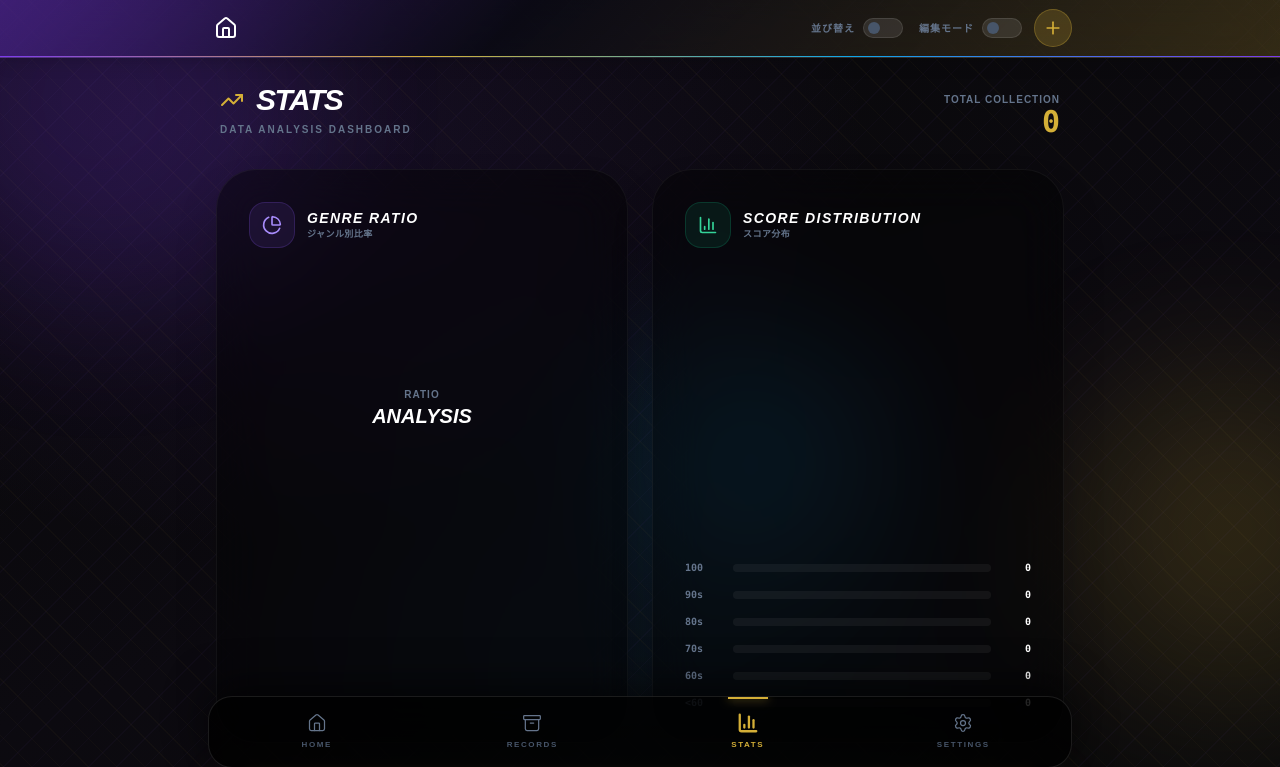
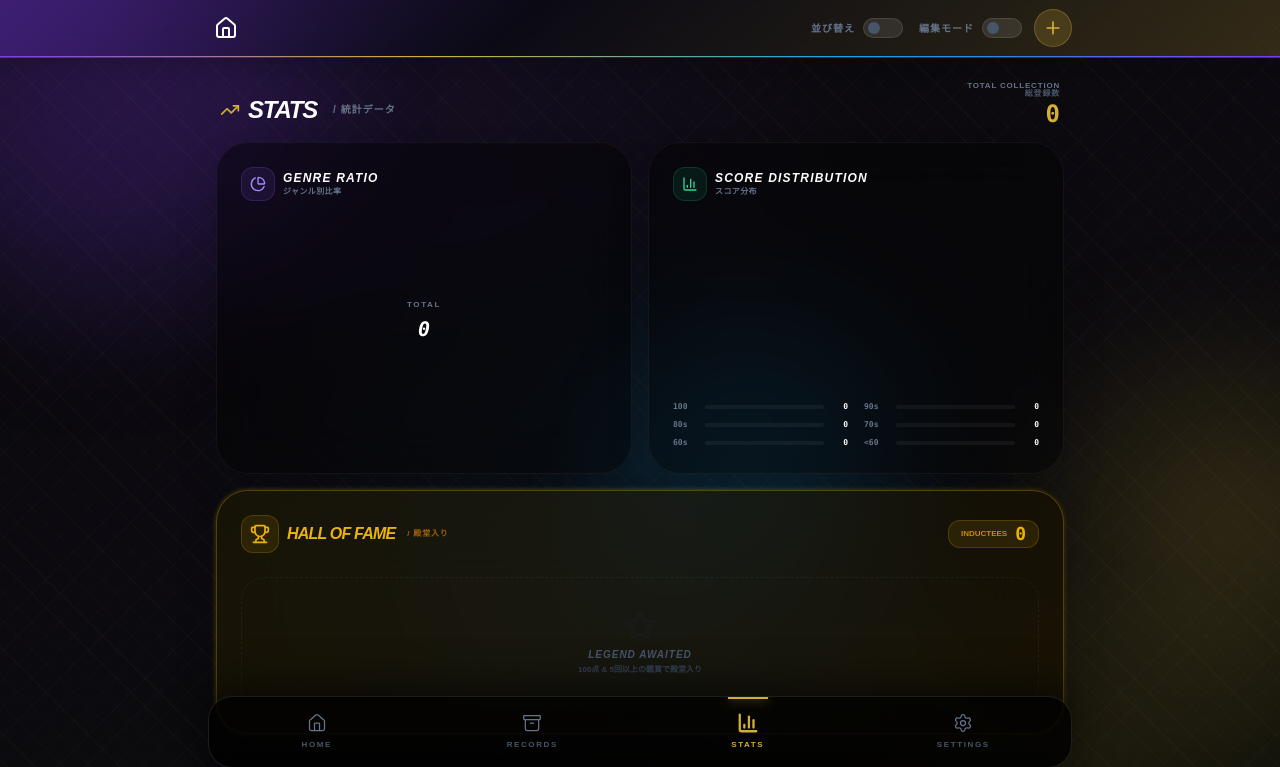
Before and after one commit to junkyardstrike/My-Ranking, a React (Vite) app: page /stats in a window 1280 px wide. Shown: the top 767 px of the page. Built offline with nearby package versions, Linux system fonts and the light colour scheme; a web font is replaced by a local one.

Commit message:
Refine: STATS dashboard improvements with bilingual labels, genre units, and image overlays

```diff
--- a/src/views/StatsView.jsx
+++ b/src/views/StatsView.jsx
@@ -2,7 +2,7 @@ import { useMemo } from 'react';
 import { useStore } from '../store/useStore';
 import {
   PieChart, Pie, Cell, ResponsiveContainer, Tooltip as RechartsTooltip,
-  BarChart, Bar, XAxis, YAxis, CartesianGrid, Legend
+  BarChart, Bar, XAxis, YAxis, CartesianGrid
 } from 'recharts';
 import {
   PieChart as PieIcon,
@@ -13,7 +13,8 @@ import {
   TrendingUp,
   Hash,
   Eye,
-  Target
+  Target,
+  LayoutGrid
 } from 'lucide-react';
 
 const GENRE_LABELS = {
@@ -26,14 +27,24 @@ const GENRE_LABELS = {
   other: 'その他'
 };
 
+const GENRE_UNITS = {
+  manga: '冊',
+  anime: '作品',
+  movie: '作品',
+  drama: '作品',
+  game: '作品',
+  music: '曲',
+  other: '作品'
+};
+
 const GENRE_COLORS = {
-  anime: '#7c3aed', // Violet
-  manga: '#ec4899', // Pink
-  movie: '#ef4444', // Red
-  drama: '#f59e0b', // Amber
-  game: '#0ea5e9',  // Sky
-  music: '#10b981', // Emerald
-  other: '#64748b'  // Slate
+  anime: '#7c3aed',
+  manga: '#ec4899',
+  movie: '#ef4444',
+  drama: '#f59e0b',
+  game: '#0ea5e9',
+  music: '#10b981',
+  other: '#64748b'
 };
 
 export default function StatsView() {
@@ -41,25 +52,32 @@ export default function StatsView() {
   const rankings = useStore(state => state.rankings);
   const unrankedItems = useStore(state => state.unrankedItems);
 
-  // Memoized statistical calculations
   const stats = useMemo(() => {
     const allItems = getAllItems();
-    const rankedItems = allItems.filter(item => item.isSelected && item.title);
 
     // 1. Genre Distribution
     const genreCounts = {};
+    const genreImages = {};
+
     allItems.forEach(item => {
       const g = item.genre || 'other';
       genreCounts[g] = (genreCounts[g] || 0) + 1;
+
+      if (item.imageBase64) {
+        if (!genreImages[g]) genreImages[g] = [];
+        genreImages[g].push(item.imageBase64);
+      }
     });
 
     const genreData = Object.entries(genreCounts).map(([genre, count]) => ({
+      id: genre,
       name: GENRE_LABELS[genre] || genre,
       value: count,
-      color: GENRE_COLORS[genre] || GENRE_COLORS.other
+      color: GENRE_COLORS[genre] || GENRE_COLORS.other,
+      unit: GENRE_UNITS[genre] || '作品'
     })).sort((a, b) => b.value - a.value);
 
-    // 2. Score Distribution (Histogram)
+    // 2. Score Distribution
     const scoreBins = [
       { range: '100', min: 100, max: 100, count: 0 },
       { range: '90s', min: 90, max: 99, count: 0 },
@@ -76,8 +94,12 @@ export default function StatsView() {
       }
     });
 
-    // 3. Hall of Fame (Rating 100 & Views >= 5)
-    const hallOfFame = allItems.filter(item => item.rating === 100 && (item.views || 0) >= 5);
+    // 3. Hall of Fame (Robust check)
+    const hallOfFame = allItems.filter(item => {
+      const r = Number(item.rating);
+      const v = Number(item.views || 0);
+      return r === 100 && v >= 5;
+    });
 
     // 4. Genre Average Scores
     const genreScores = {};
@@ -85,18 +107,25 @@ export default function StatsView() {
       if (item.rating > 0) {
         const g = item.genre || 'other';
         if (!genreScores[g]) genreScores[g] = { total: 0, count: 0 };
-        genreScores[g].total += item.rating;
+        genreScores[g].total += Number(item.rating);
         genreScores[g].count += 1;
       }
     });
 
     const genreAverages = Object.entries(genreScores)
-      .map(([genre, data]) => ({
+      .map(([genre, data]) => {
+        const imgs = genreImages[genre] || [];
+        const randomImg = imgs.length > 0 ? imgs[Math.floor(Math.random() * imgs.length)] : null;
+
+        return {
+          id: genre,
           name: GENRE_LABELS[genre] || genre,
           avg: Math.round((data.total / data.count) * 10) / 10,
           count: data.count,
-        color: GENRE_COLORS[genre] || GENRE_COLORS.other
-      }))
+          color: GENRE_COLORS[genre] || GENRE_COLORS.other,
+          bgImage: randomImg
+        };
+      })
       .sort((a, b) => b.avg - a.avg);
 
     return {
@@ -109,99 +138,99 @@ export default function StatsView() {
   }, [rankings, unrankedItems, getAllItems]);
 
   return (
-    <div className="animate-in fade-in duration-700 space-y-8 pb-12">
+    <div className="animate-in fade-in duration-700 space-y-4 pb-12">
       {/* Header */}
-      <div className="flex items-end justify-between px-1">
+      <div className="flex items-end justify-between px-1 mb-2">
         <div>
-          <h1 className="text-3xl font-black text-white tracking-tighter uppercase italic flex items-center gap-3">
-            <TrendingUp className="text-accent" />
-            Stats
+          <h1 className="text-2xl font-black text-white tracking-tighter uppercase italic flex items-center gap-2">
+            <TrendingUp className="text-accent" size={20} />
+            Stats <span className="text-[10px] text-slate-500 not-italic ml-2 tracking-widest font-bold">/ 統計データ</span>
           </h1>
-          <p className="text-[10px] text-slate-500 font-bold uppercase tracking-[0.2em] mt-1">Data Analysis Dashboard</p>
         </div>
         <div className="text-right">
-          <p className="text-[10px] font-black text-slate-500 uppercase tracking-widest">Total Collection</p>
-          <p className="text-3xl font-black text-accent font-mono leading-none">{stats.totalCount}</p>
+          <p className="text-[8px] font-black text-slate-500 uppercase tracking-widest leading-none mb-1">Total Collection <br/><span className="text-slate-600">総登録数</span></p>
+          <p className="text-2xl font-black text-accent font-mono leading-none">{stats.totalCount}</p>
         </div>
       </div>
 
-      <div className="grid grid-cols-1 md:grid-cols-2 gap-6">
+      <div className="grid grid-cols-1 md:grid-cols-2 gap-4">
         {/* 1. Genre Ratio Chart */}
-        <section className="bg-black/40 backdrop-blur-xl border border-white/5 rounded-[40px] p-8 shadow-2xl relative overflow-hidden group">
-          <div className="flex items-center gap-3 mb-8">
-            <div className="p-3 bg-violet-500/10 rounded-2xl border border-violet-500/20">
-              <PieIcon className="w-5 h-5 text-violet-400" />
+        <section className="bg-black/40 backdrop-blur-xl border border-white/5 rounded-[32px] p-6 shadow-2xl relative overflow-hidden group">
+          <div className="flex items-center justify-between mb-6">
+            <div className="flex items-center gap-2">
+              <div className="p-2 bg-violet-500/10 rounded-xl border border-violet-500/20">
+                <PieIcon className="w-4 h-4 text-violet-400" />
               </div>
               <div>
-              <h2 className="text-sm font-black text-white uppercase tracking-widest italic">Genre Ratio</h2>
-              <p className="text-[9px] text-slate-500 font-bold uppercase tracking-wider">ジャンル別比率</p>
+                <h2 className="text-xs font-black text-white uppercase tracking-widest italic">Genre Ratio</h2>
+                <p className="text-[8px] text-slate-500 font-bold uppercase tracking-wider">ジャンル別比率</p>
+              </div>
             </div>
           </div>
 
-          <div className="h-64 relative">
+          <div className="h-48 relative">
             <ResponsiveContainer width="100%" height="100%">
               <PieChart>
                 <Pie
                   data={stats.genreData}
                   cx="50%"
                   cy="50%"
-                  innerRadius={60}
-                  outerRadius={80}
-                  paddingAngle={5}
+                  innerRadius={50}
+                  outerRadius={65}
+                  paddingAngle={4}
                   dataKey="value"
+                  stroke="none"
                 >
                   {stats.genreData.map((entry, index) => (
-                    <Cell key={`cell-${index}`} fill={entry.color} />
+                    <Cell key={`cell-${index}`} fill={entry.color} className="drop-shadow-[0_0_8px_rgba(0,0,0,0.5)]" />
                   ))}
                 </Pie>
                 <RechartsTooltip
-                  contentStyle={{ backgroundColor: 'rgba(0,0,0,0.8)', border: '1px solid rgba(255,255,255,0.1)', borderRadius: '12px' }}
+                  contentStyle={{ backgroundColor: 'rgba(0,0,0,0.9)', border: '1px solid rgba(255,255,255,0.1)', borderRadius: '12px' }}
                   itemStyle={{ color: '#fff', fontSize: '10px', fontWeight: 'bold' }}
                 />
               </PieChart>
             </ResponsiveContainer>
             <div className="absolute inset-0 flex flex-col items-center justify-center pointer-events-none">
-              <span className="text-[10px] font-black text-slate-500 uppercase tracking-widest">Ratio</span>
-              <span className="text-xl font-black text-white italic">ANALYSIS</span>
+              <span className="text-[8px] font-black text-slate-500 uppercase tracking-[0.2em] mb-1">Total</span>
+              <span className="text-xl font-black text-white italic font-mono">{stats.totalCount}</span>
             </div>
           </div>
 
-          <div className="grid grid-cols-2 gap-4 mt-6">
+          <div className="grid grid-cols-2 gap-2 mt-4">
             {stats.genreData.map((genre) => (
-              <div key={genre.name} className="flex items-center justify-between p-3 bg-white/5 rounded-2xl border border-white/5">
-                <div className="flex items-center gap-2">
-                  <div className="w-2 h-2 rounded-full" style={{ backgroundColor: genre.color }} />
-                  <span className="text-[10px] font-bold text-slate-300 uppercase tracking-wider">{genre.name}</span>
+              <div key={genre.name} className="flex items-center justify-between p-2 bg-white/5 rounded-xl border border-white/5">
+                <div className="flex items-center gap-1.5 min-w-0">
+                  <div className="w-1.5 h-1.5 rounded-full flex-shrink-0" style={{ backgroundColor: genre.color }} />
+                  <span className="text-[9px] font-bold text-slate-300 uppercase tracking-wider truncate">{genre.name}</span>
                 </div>
-                <div className="text-right">
-                   <span className="text-xs font-black text-white font-mono">{genre.value}</span>
-                   <span className="text-[8px] font-bold text-slate-500 ml-1">({Math.round((genre.value / stats.totalCount) * 100)}%)</span>
+                <div className="text-right flex-shrink-0">
+                   <span className="text-[10px] font-black text-white font-mono">{genre.value}<span className="text-[8px] text-slate-500 ml-0.5">{genre.unit}</span></span>
                 </div>
               </div>
             ))}
           </div>
         </section>
 
-        {/* 2. Score Distribution Histogram */}
-        <section className="bg-black/40 backdrop-blur-xl border border-white/5 rounded-[40px] p-8 shadow-2xl">
-          <div className="flex items-center gap-3 mb-8">
-            <div className="p-3 bg-emerald-500/10 rounded-2xl border border-emerald-500/20">
-              <BarChart3 className="w-5 h-5 text-emerald-400" />
+        {/* 2. Score Distribution */}
+        <section className="bg-black/40 backdrop-blur-xl border border-white/5 rounded-[32px] p-6 shadow-2xl">
+          <div className="flex items-center gap-2 mb-6">
+            <div className="p-2 bg-emerald-500/10 rounded-xl border border-emerald-500/20">
+              <BarChart3 className="w-4 h-4 text-emerald-400" />
             </div>
             <div>
-              <h2 className="text-sm font-black text-white uppercase tracking-widest italic">Score Distribution</h2>
-              <p className="text-[9px] text-slate-500 font-bold uppercase tracking-wider">スコア分布</p>
+              <h2 className="text-xs font-black text-white uppercase tracking-widest italic">Score Distribution</h2>
+              <p className="text-[8px] text-slate-500 font-bold uppercase tracking-wider">スコア分布</p>
             </div>
           </div>
 
-          <div className="h-64">
+          <div className="h-40 mb-4">
             <ResponsiveContainer width="100%" height="100%">
               <BarChart data={stats.scoreBins}>
-                <CartesianGrid strokeDasharray="3 3" stroke="rgba(255,255,255,0.05)" vertical={false} />
                 <XAxis
                   dataKey="range"
                   stroke="#475569"
-                  fontSize={10}
+                  fontSize={8}
                   fontWeight="bold"
                   axisLine={false}
                   tickLine={false}
@@ -209,83 +238,81 @@ export default function StatsView() {
                 <YAxis hide />
                 <RechartsTooltip
                    cursor={{ fill: 'rgba(255,255,255,0.05)' }}
-                   contentStyle={{ backgroundColor: 'rgba(0,0,0,0.8)', border: '1px solid rgba(255,255,255,0.1)', borderRadius: '12px' }}
+                   contentStyle={{ backgroundColor: 'rgba(0,0,0,0.9)', border: '1px solid rgba(255,255,255,0.1)', borderRadius: '12px' }}
                 />
-                <Bar dataKey="count" fill="#D4AF37" radius={[6, 6, 0, 0]} barSize={30} />
+                <Bar dataKey="count" fill="#D4AF37" radius={[4, 4, 0, 0]} barSize={20} />
               </BarChart>
             </ResponsiveContainer>
           </div>
 
-          <div className="space-y-3 mt-6">
+          <div className="grid grid-cols-2 gap-x-4 gap-y-1.5">
              {stats.scoreBins.map(bin => (
-               <div key={bin.range} className="flex items-center gap-4">
-                  <span className="w-8 text-[10px] font-black text-slate-500 font-mono">{bin.range}</span>
-                  <div className="flex-1 h-2 bg-white/5 rounded-full overflow-hidden">
+               <div key={bin.range} className="flex items-center gap-2">
+                  <span className="w-6 text-[8px] font-black text-slate-500 font-mono">{bin.range}</span>
+                  <div className="flex-1 h-1 bg-white/5 rounded-full overflow-hidden">
                     <div
                       className="h-full bg-accent transition-all duration-1000"
                       style={{ width: `${(bin.count / Math.max(...stats.scoreBins.map(b => b.count), 1)) * 100}%` }}
                     />
                   </div>
-                  <span className="w-6 text-[10px] font-black text-white text-right font-mono">{bin.count}</span>
+                  <span className="w-4 text-[8px] font-black text-white text-right font-mono">{bin.count}</span>
                </div>
              ))}
           </div>
         </section>
 
-        {/* 3. Hall of Fame - Gold Section */}
+        {/* 3. Hall of Fame */}
         <section className="md:col-span-2 relative">
-          <div className="absolute -inset-[1px] bg-gradient-to-r from-yellow-400 via-yellow-200 to-yellow-600 rounded-[44px] blur-[2px] opacity-20" />
-          <div className="relative bg-black/60 backdrop-blur-2xl border border-yellow-500/30 rounded-[40px] p-8 shadow-[0_0_50px_rgba(212,175,55,0.1)]">
-            <div className="flex items-center justify-between mb-8">
-              <div className="flex items-center gap-3">
-                <div className="p-3 bg-yellow-500/10 rounded-2xl border border-yellow-500/20">
-                  <Trophy className="w-6 h-6 text-yellow-500 animate-pulse" />
+          <div className="absolute -inset-[1px] bg-gradient-to-r from-yellow-400 via-yellow-200 to-yellow-600 rounded-[34px] blur-[2px] opacity-20" />
+          <div className="relative bg-black/60 backdrop-blur-2xl border border-yellow-500/30 rounded-[32px] p-6 shadow-2xl">
+            <div className="flex items-center justify-between mb-6">
+              <div className="flex items-center gap-2">
+                <div className="p-2 bg-yellow-500/10 rounded-xl border border-yellow-500/20">
+                  <Trophy className="w-5 h-5 text-yellow-500" />
                 </div>
                 <div>
-                  <h2 className="text-xl font-black text-yellow-500 uppercase tracking-tighter italic flex items-center gap-2">
-                    Hall of Fame
-                    <Crown className="w-4 h-4" />
+                  <h2 className="text-base font-black text-yellow-500 uppercase tracking-tighter italic flex items-center gap-2">
+                    Hall of Fame <span className="text-[8px] text-yellow-700 not-italic font-bold tracking-widest ml-1">/ 殿堂入り</span>
                   </h2>
-                  <p className="text-[10px] text-yellow-600 font-bold uppercase tracking-widest">殿堂入り作品 (100pt & 5+ Views)</p>
                 </div>
               </div>
-              <div className="bg-yellow-500/10 px-4 py-2 rounded-2xl border border-yellow-500/20">
-                <span className="text-[10px] font-black text-yellow-600 uppercase mr-2">Inductees</span>
-                <span className="text-2xl font-black text-yellow-500 font-mono">{stats.hallOfFame.length}</span>
+              <div className="bg-yellow-500/10 px-3 py-1 rounded-xl border border-yellow-500/20 flex items-center gap-2">
+                <span className="text-[8px] font-black text-yellow-600 uppercase">Inductees</span>
+                <span className="text-lg font-black text-yellow-500 font-mono leading-none">{stats.hallOfFame.length}</span>
               </div>
             </div>
 
             {stats.hallOfFame.length === 0 ? (
-              <div className="py-12 text-center border-2 border-dashed border-white/5 rounded-[32px]">
-                <Star className="w-12 h-12 text-slate-800 mx-auto mb-4 opacity-20" />
-                <p className="text-sm font-black text-slate-600 uppercase tracking-widest italic">Legend Awaited</p>
-                <p className="text-[10px] text-slate-700 font-bold mt-1">100点かつ5回以上の鑑賞で殿堂入り</p>
+              <div className="py-8 text-center border border-dashed border-white/5 rounded-[24px]">
+                <Star className="w-8 h-8 text-slate-800 mx-auto mb-2 opacity-20" />
+                <p className="text-[10px] font-black text-slate-600 uppercase tracking-widest italic leading-none">Legend Awaited</p>
+                <p className="text-[8px] text-slate-700 font-bold mt-1 uppercase">100点 & 5回以上の鑑賞で殿堂入り</p>
               </div>
             ) : (
-              <div className="grid grid-cols-1 sm:grid-cols-2 gap-4">
+              <div className="grid grid-cols-1 sm:grid-cols-2 lg:grid-cols-3 gap-3">
                 {stats.hallOfFame.map(item => (
-                  <div key={item.id} className="flex items-center gap-4 bg-yellow-500/5 border border-yellow-500/10 p-4 rounded-3xl group hover:bg-yellow-500/10 transition-all duration-500">
-                    <div className="w-16 h-16 rounded-2xl overflow-hidden border border-yellow-500/20 shadow-lg flex-shrink-0">
+                  <div key={item.id} className="flex items-center gap-3 bg-yellow-500/5 border border-yellow-500/10 p-3 rounded-2xl group hover:bg-yellow-500/10 transition-all duration-500">
+                    <div className="w-12 h-12 rounded-xl overflow-hidden border border-yellow-500/20 shadow-lg flex-shrink-0">
                       {item.imageBase64 ? (
                         <img src={item.imageBase64} alt="" className="w-full h-full object-cover" />
                       ) : (
                         <div className="w-full h-full bg-black/40 flex items-center justify-center">
-                          <Target className="w-6 h-6 text-yellow-500/30" />
+                          <Target className="w-4 h-4 text-yellow-500/30" />
                         </div>
                       )}
                     </div>
                     <div className="min-w-0 flex-1">
-                      <h3 className="font-black text-white text-sm truncate uppercase italic tracking-tight">{item.title}</h3>
-                      <div className="flex items-center gap-3 mt-1">
-                        <div className="flex items-center gap-1">
-                          <Star className="w-3 h-3 text-yellow-500 fill-yellow-500" />
-                          <span className="text-[10px] font-black text-yellow-500 font-mono">100</span>
+                      <h3 className="font-black text-white text-[11px] truncate uppercase italic tracking-tight">{item.title}</h3>
+                      <div className="flex items-center gap-2 mt-1">
+                        <div className="flex items-center gap-0.5">
+                          <Star className="w-2 h-2 text-yellow-500 fill-yellow-500" />
+                          <span className="text-[9px] font-black text-yellow-500 font-mono leading-none">100</span>
                         </div>
-                        <div className="flex items-center gap-1">
-                          <Eye className="w-3 h-3 text-yellow-600" />
-                          <span className="text-[10px] font-black text-yellow-600 font-mono">{item.views}</span>
+                        <div className="flex items-center gap-0.5">
+                          <Eye className="w-2 h-2 text-yellow-600" />
+                          <span className="text-[9px] font-black text-yellow-600 font-mono leading-none">{item.views}</span>
                         </div>
-                        <span className="text-[8px] font-black text-slate-500 uppercase ml-auto px-2 py-0.5 bg-black/40 rounded-full border border-white/5">
+                        <span className="text-[7px] font-black text-slate-500 uppercase ml-auto px-1.5 py-0.5 bg-black/40 rounded-full border border-white/5">
                           {GENRE_LABELS[item.genre] || 'OTHER'}
                         </span>
                       </div>
@@ -298,38 +325,44 @@ export default function StatsView() {
         </section>
 
         {/* 4. Genre Average Ranking */}
-        <section className="bg-black/40 backdrop-blur-xl border border-white/5 rounded-[40px] p-8 shadow-2xl md:col-span-2">
-          <div className="flex items-center gap-3 mb-8">
-            <div className="p-3 bg-blue-500/10 rounded-2xl border border-blue-500/20">
-              <Star className="w-5 h-5 text-blue-400" />
+        <section className="bg-black/40 backdrop-blur-xl border border-white/5 rounded-[32px] p-6 shadow-2xl md:col-span-2">
+          <div className="flex items-center gap-2 mb-6">
+            <div className="p-2 bg-blue-500/10 rounded-xl border border-blue-500/20">
+              <Star className="w-4 h-4 text-blue-400" />
             </div>
             <div>
-              <h2 className="text-sm font-black text-white uppercase tracking-widest italic">Genre Performance</h2>
-              <p className="text-[9px] text-slate-500 font-bold uppercase tracking-wider">ジャンル別平均スコア</p>
+              <h2 className="text-xs font-black text-white uppercase tracking-widest italic">Genre Performance</h2>
+              <p className="text-[8px] text-slate-500 font-bold uppercase tracking-wider">ジャンル別平均スコア</p>
             </div>
           </div>
 
-          <div className="grid grid-cols-1 sm:grid-cols-3 gap-4">
+          <div className="grid grid-cols-2 sm:grid-cols-4 gap-3">
             {stats.genreAverages.map((genre, index) => (
-              <div key={genre.name} className="relative bg-white/5 border border-white/5 p-6 rounded-[32px] group overflow-hidden">
-                <div className="absolute top-0 right-0 p-4 opacity-5 group-hover:opacity-10 transition-opacity">
-                   <Hash className="w-12 h-12 text-white" />
+              <div key={genre.id} className="relative bg-white/5 border border-white/5 p-4 rounded-[24px] group overflow-hidden h-28 flex flex-col justify-between">
+                {/* Random Genre Overlay Image */}
+                {genre.bgImage && (
+                  <div className="absolute inset-0 z-0 opacity-10 group-hover:opacity-20 transition-opacity duration-700">
+                    <img src={genre.bgImage} alt="" className="w-full h-full object-cover grayscale brightness-50" />
+                    <div className="absolute inset-0 bg-gradient-to-t from-black via-transparent to-transparent" />
                   </div>
+                )}
+
                 <div className="relative z-10">
-                  <div className="flex items-center justify-between mb-2">
-                    <span className="text-[10px] font-black text-slate-500 uppercase tracking-[0.2em]">Rank {index + 1}</span>
-                    <div className="w-2 h-2 rounded-full" style={{ backgroundColor: genre.color }} />
+                  <div className="flex items-center justify-between mb-1">
+                    <span className="text-[7px] font-black text-slate-500 uppercase tracking-widest leading-none">Rank {index + 1}</span>
+                    <div className="w-1.5 h-1.5 rounded-full" style={{ backgroundColor: genre.color }} />
                   </div>
-                  <h3 className="text-xl font-black text-white uppercase italic tracking-tighter mb-4">{genre.name}</h3>
-                  <div className="flex items-end justify-between">
+                  <h3 className="text-xs font-black text-white uppercase italic tracking-tighter truncate">{genre.name}</h3>
+                </div>
+
+                <div className="relative z-10 flex items-end justify-between">
                   <div>
-                      <p className="text-[9px] font-black text-slate-500 uppercase tracking-widest">Average</p>
-                      <p className="text-3xl font-black text-accent font-mono leading-none">{genre.avg}</p>
+                    <p className="text-[7px] font-black text-slate-600 uppercase tracking-widest leading-none mb-1">Average</p>
+                    <p className="text-xl font-black text-accent font-mono leading-none tracking-tighter">{genre.avg}</p>
                   </div>
                   <div className="text-right">
-                      <p className="text-[9px] font-black text-slate-600 uppercase tracking-widest">Samples</p>
-                      <p className="text-sm font-black text-slate-400 font-mono">{genre.count}</p>
-                    </div>
+                    <p className="text-[7px] font-black text-slate-600 uppercase tracking-widest leading-none mb-1">Count</p>
+                    <p className="text-[10px] font-black text-slate-400 font-mono leading-none">{genre.count}<span className="text-[7px] ml-0.5">{GENRE_UNITS[genre.id] || '作品'}</span></p>
                   </div>
                 </div>
               </div>
```
Lines whose indentation alone changed are shown as unchanged.
